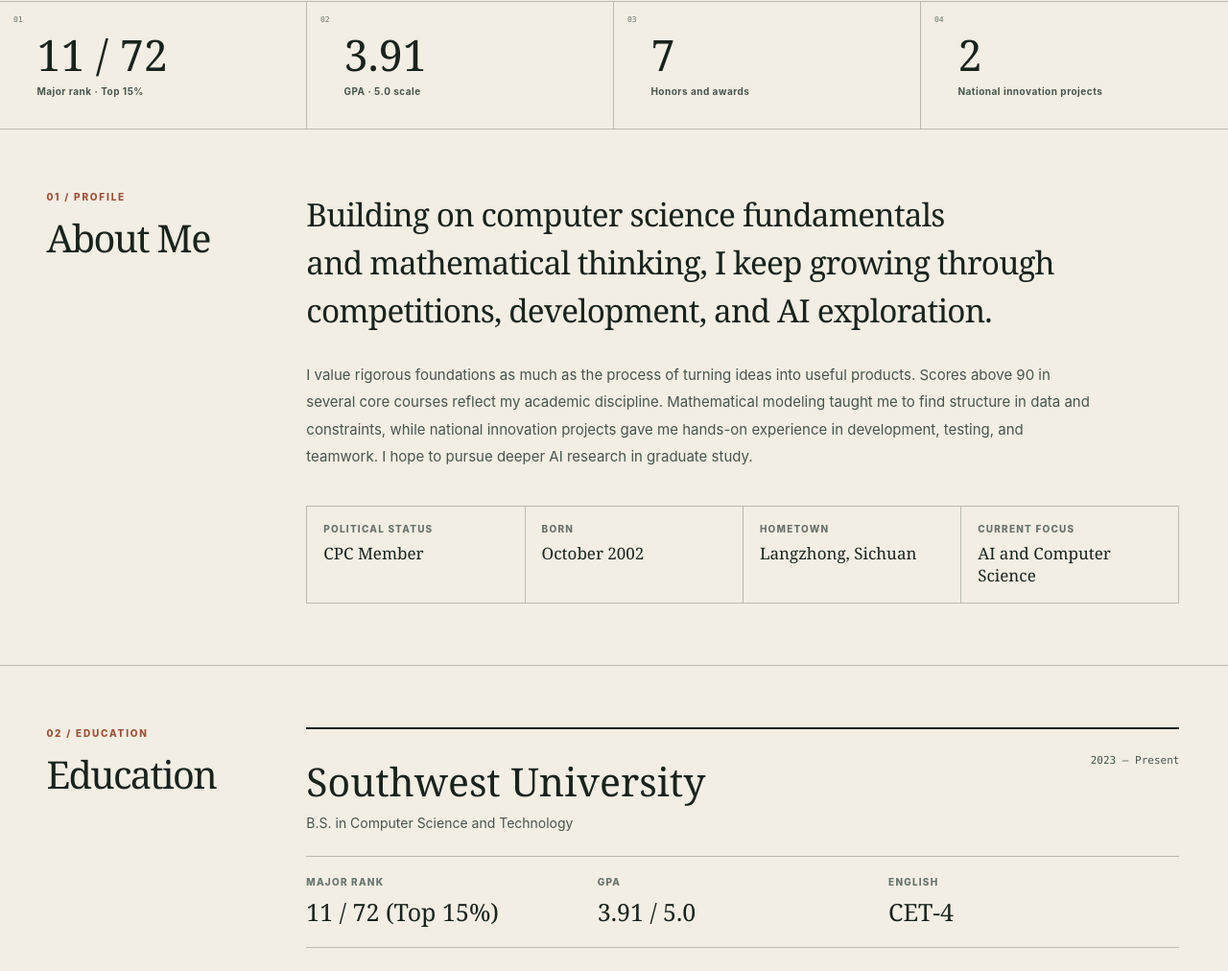
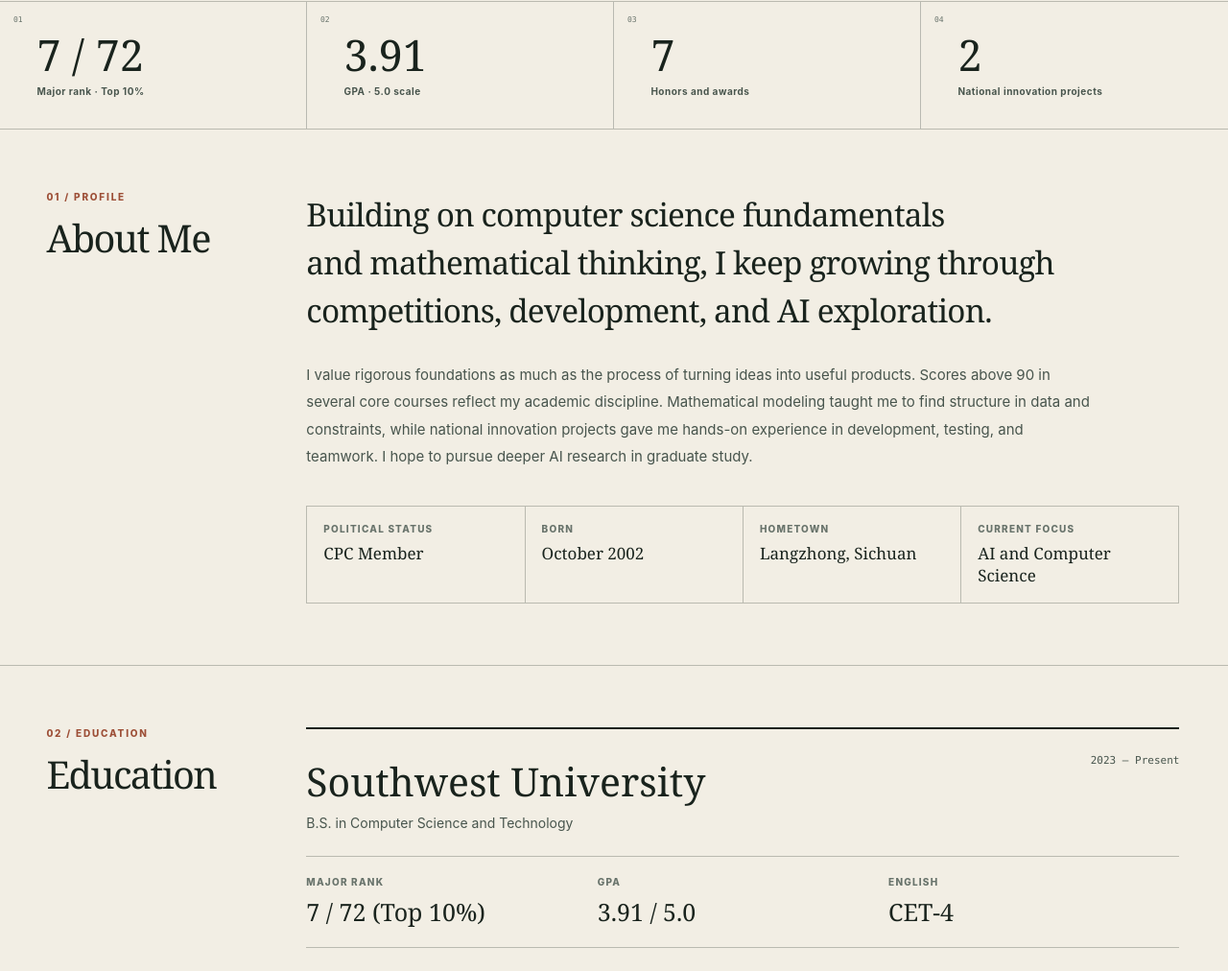
Before and after one commit to AlphaBetaChris/chen-yulin-portfolio, a React (Vite) app: page / in a window 1280 px wide. Shown: the part 798-1810 px from the top of the page at 96% size. Built offline with nearby package versions, Linux system fonts and the light colour scheme.

Commit message:
fix: update major ranking to 7 of 72

```diff
--- a/src/content.ts
+++ b/src/content.ts
@@ -136,7 +136,7 @@ export const content: Record<Locale, SiteContent> = {
       portraitCaption: 'CHEN YULIN / 2026',
     },
     stats: [
-      { value: '11 / 72', label: '专业排名 · 前 15%' },
+      { value: '7 / 72', label: '专业排名 · 前 10%' },
       { value: '3.91', label: '平均绩点 · 5.0 制' },
       { value: '7', label: '奖项与荣誉' },
       { value: '2', label: '国家级创新项目' },
@@ -167,7 +167,7 @@ export const content: Record<Locale, SiteContent> = {
       major: '计算机科学与技术',
       period: '2023 — 至今',
       rankingLabel: '专业排名',
-      ranking: '11 / 72（前 15%）',
+      ranking: '7 / 72（前 10%）',
       gpaLabel: '平均绩点',
       gpa: '3.91 / 5.0',
       languageLabel: '英语水平',
@@ -336,7 +336,7 @@ export const content: Record<Locale, SiteContent> = {
       portraitCaption: 'CHEN YULIN / 2026',
     },
     stats: [
-      { value: '11 / 72', label: 'Major rank · Top 15%' },
+      { value: '7 / 72', label: 'Major rank · Top 10%' },
       { value: '3.91', label: 'GPA · 5.0 scale' },
       { value: '7', label: 'Honors and awards' },
       { value: '2', label: 'National innovation projects' },
@@ -368,7 +368,7 @@ export const content: Record<Locale, SiteContent> = {
       major: 'B.S. in Computer Science and Technology',
       period: '2023 — Present',
       rankingLabel: 'Major rank',
-      ranking: '11 / 72 (Top 15%)',
+      ranking: '7 / 72 (Top 10%)',
       gpaLabel: 'GPA',
       gpa: '3.91 / 5.0',
       languageLabel: 'English',
```
